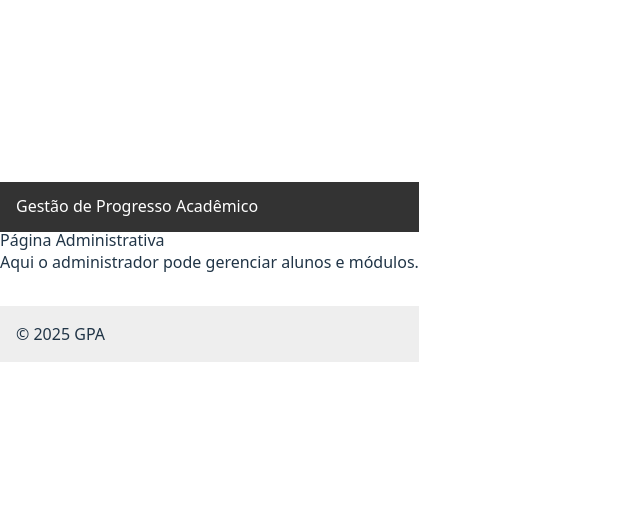
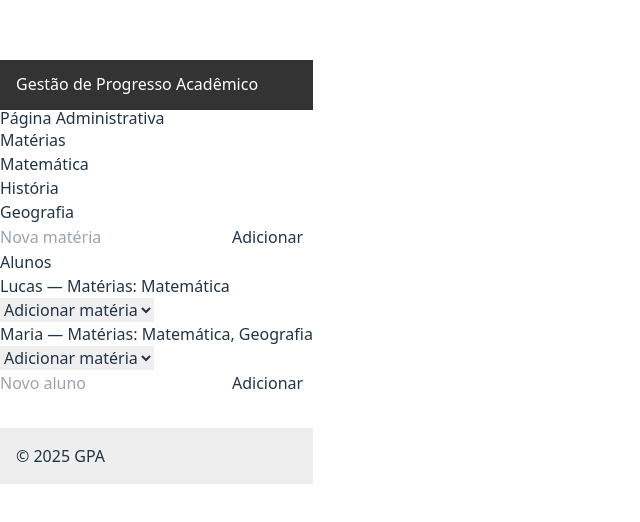
Before and after one commit to lu-fragoso/GPA, a React (Vite) app in the folder Frontend/GPA/: page /admin in a window 1280 px wide. Shown: the part 128-650 px from the top of the page, without its empty margins (0-640 px from the left). Built offline with nearby package versions, Linux system fonts and the light colour scheme; the HTML template or start-up script is replaced by a standard one.

Commit message:
feat: atualizar página administrativa para incluir listas de alunos e matérias

```diff
--- a/Frontend/GPA/src/pages/AdminPage.jsx
+++ b/Frontend/GPA/src/pages/AdminPage.jsx
@@ -1,12 +1,15 @@
 import Header from "../components/Header";
 import Footer from "../components/Footer";
+import AlunoList from "../components/AlunoList";
+import MateriaList from "../components/MateriaList";
 
 export default function AdminPage() {
   return (
     <div>
       <Header />
       <h1>Página Administrativa</h1>
-      <p>Aqui o administrador pode gerenciar alunos e módulos.</p>
+      <MateriaList />
+      <AlunoList />
       <Footer />
     </div>
   );
```
